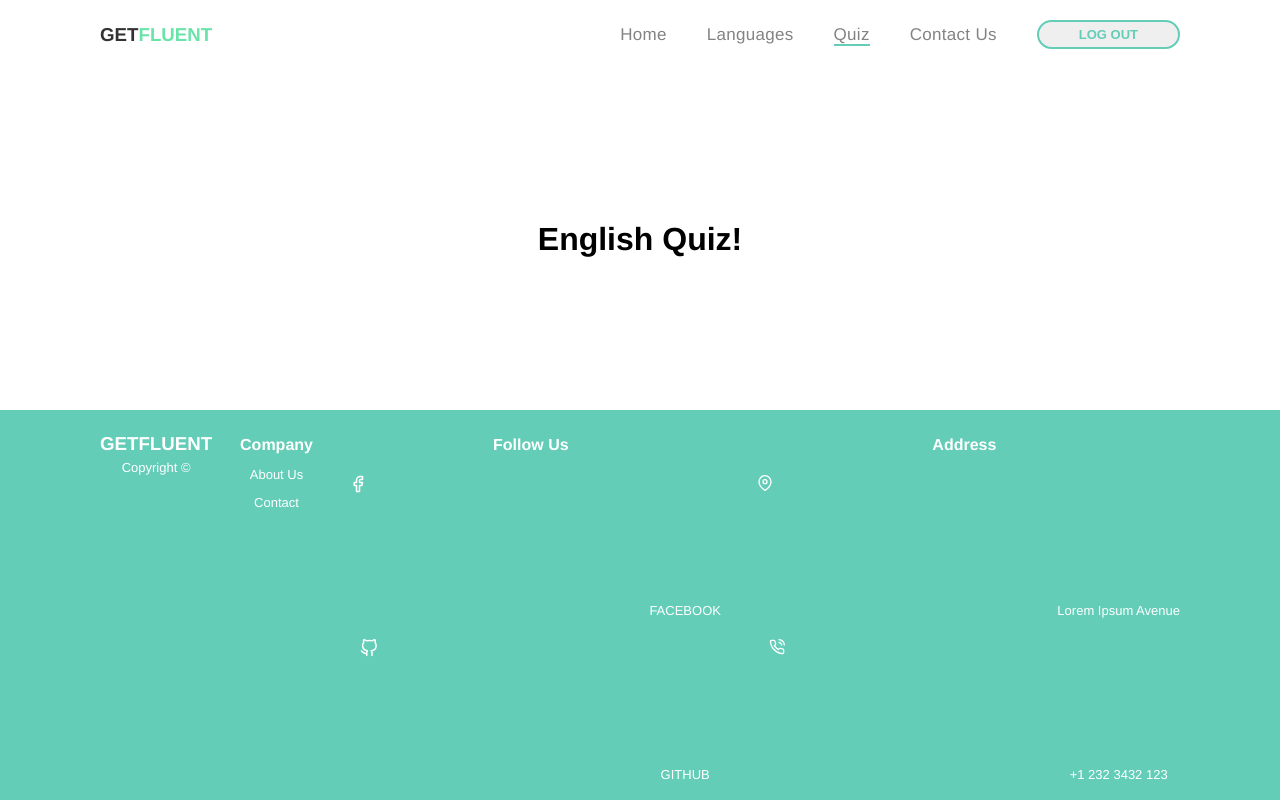
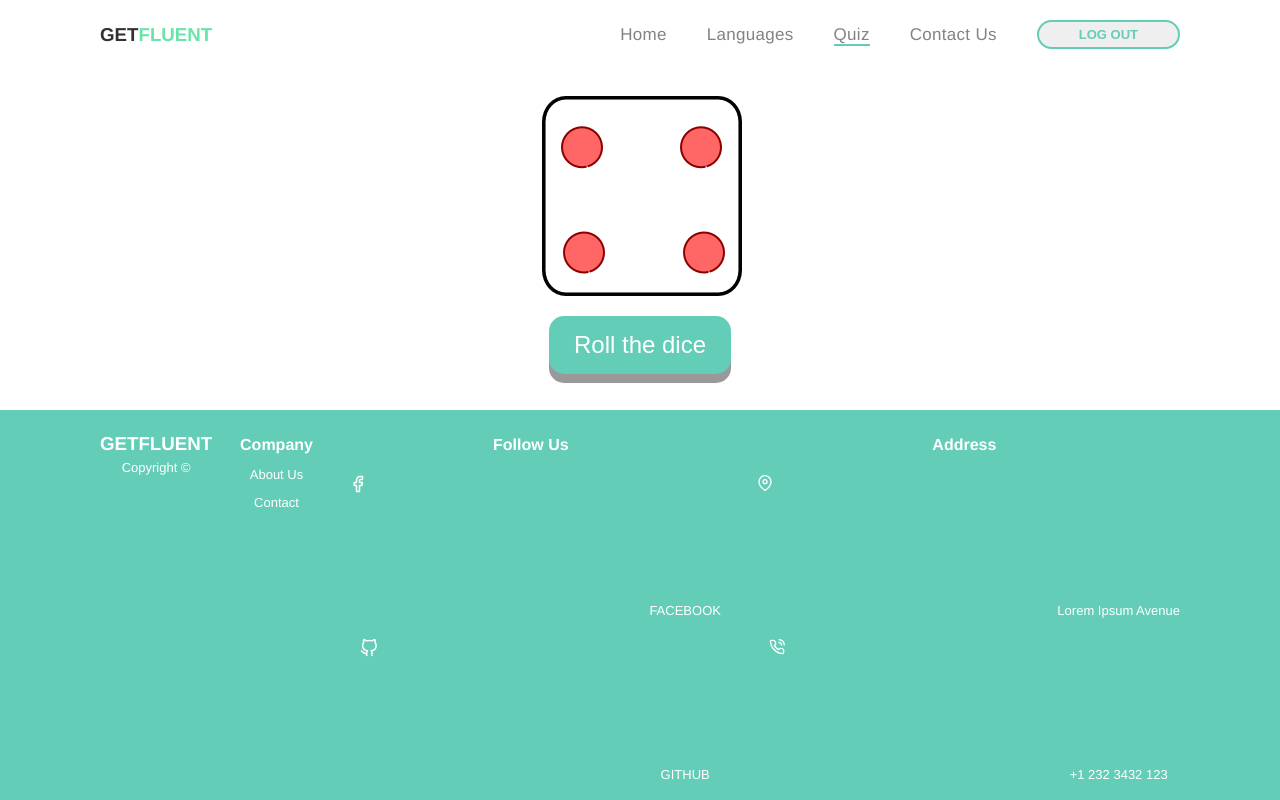
Before and after one commit to arianfazliu/PHP_Project, a PHP site: page /Webucator/quiz.php in a window 1280 px wide. Run offline with PHP 8.4, Linux system fonts and the light colour scheme; some libraries are stand-ins or nearby versions.

Commit message:
Created a roll dice game

```diff
--- a/components/header.php
+++ b/components/header.php
@@ -16,10 +16,20 @@
 			  }
 			}
 			?>
+			<!-- pathi arian -->
+			<li><a class="spanat <?php active('dashboard.php');?>" href="http://localhost/PHP_project/dashboard/dashboard.php">Home</a></li>
+		    <li><a class="spanat <?php active('languages.php');?>" href="http://localhost/PHP_project/dashboard/languages.php">Languages</a></li>
+		    <li><a class="spanat <?php active('quiz.php');?>" href="http://localhost/PHP_project/dashboard/quiz.php">Quiz</a></li>
+		    <li><a class="spanat <?php active('contactus.php');?>" href="http://localhost/PHP_project/dashboard/contactus.php">Contact Us</a></li>
+
+
+		    <!--
+			pathi aurora
 		    <li><a class="spanat <?php active('dashboard.php');?>" href="http://localhost/Webucator/ClassFiles/PHPBasics/Demos/PHP_project/dashboard/dashboard.php">Home</a></li>
 		    <li><a class="spanat <?php active('languages.php');?>" href="http://localhost/Webucator/ClassFiles/PHPBasics/Demos/PHP_project/dashboard/languages.php">Languages</a></li>
 		    <li><a class="spanat <?php active('quiz.php');?>" href="http://localhost/Webucator/ClassFiles/PHPBasics/Demos/PHP_project/dashboard/quiz.php">Quiz</a></li>
-		    <li><a class="spanat <?php active('contactus.php');?>" href="http://localhost/Webucator/ClassFiles/PHPBasics/Demos/PHP_project/dashboard/contactus.php">Contact Us</a></li>
+		    <li><a class="spanat <?php active('contactus.php');?>" href="http://localhost/Webucator/ClassFiles/PHPBasics/Demos/PHP_project/dashboard/contactus.php">Contact Us</a></li> -->
+
 			<button onclick="window.location='main.php'" class="btn">LOG OUT</button>
 		</div>
 	</div>
--- a/dashboard/languages.php
+++ b/dashboard/languages.php
@@ -9,6 +9,11 @@
     <div class="quiz">
         <?php include('../components/header.php') ?>
         <div><h1>Langs</h1>
+
+
+
+
+
         </div>
         <?php include('../components/footer.php') ?>
     </div>
--- a/dashboard/quiz.php
+++ b/dashboard/quiz.php
@@ -12,7 +12,15 @@
 <body>
     <div class="quiz">
         <?php include('../components/header.php') ?>
-        <div><h1>English Quiz!</h1>
+        <div >
+
+            <img src="../img/dice/<?php echo rand(1,6); ?>.png" alt="">
+
+
+            <p>
+            <input class="button" type="button" value="Roll the dice" onclick="window.location.reload();"/>
+            </p>
+
         </div>
         <?php include('../components/footer.php') ?>
     </div>
@@ -33,4 +41,27 @@ body,html{
 	justify-content: space-between;
 	text-align: center;
 }
+
+.button {
+  display: inline-block;
+  padding: 15px 25px;
+  font-size: 24px;
+  cursor: pointer;
+  text-align: center;
+  text-decoration: none;
+  outline: none;
+  color: #fff;
+  background-color: #64cdb7;
+  border: none;
+  border-radius: 15px;
+  box-shadow: 0 9px #999;
+}
+
+.button:hover {background-color: #499081;}
+
+.button:active {
+  background-color: #64cdb7;
+  box-shadow: 0 5px #666;
+  transform: translateY(4px);
+}
 </style>
--- a/dashboard/server.php
+++ b/dashboard/server.php
@@ -8,10 +8,10 @@ $errors = array();
 //Te arita:
 //$db = mysqli_connect("localhost","root","","login") or die ("could not connect to database");
 //Te aurora:
-$db = mysqli_connect("localhost","root","pwdpwd","login") or die("could not connect to database");
+//$db = mysqli_connect("localhost","root","pwdpwd","login") or die("could not connect to database");
 
 //te ariani:
-//$db = mysqli_connect("localhost","root","nihon123","login") or die("could not connect to database");
+$db = mysqli_connect("localhost","root","nihon123","login") or die("could not connect to database");
 
 
 if (isset($_POST['reg_user'])) {
```
Also changed, not shown: dashboard/mail.php (deleted, +0 -17 lines), dashboard/main.php (+7 -5 lines), dashboard/send_mail.php (+44 -2 lines), img/dice/1.png (added), img/dice/2.png (added), img/dice/3.png (added), img/dice/4.png (added), img/dice/5.png (added), img/dice/6.png (added).
